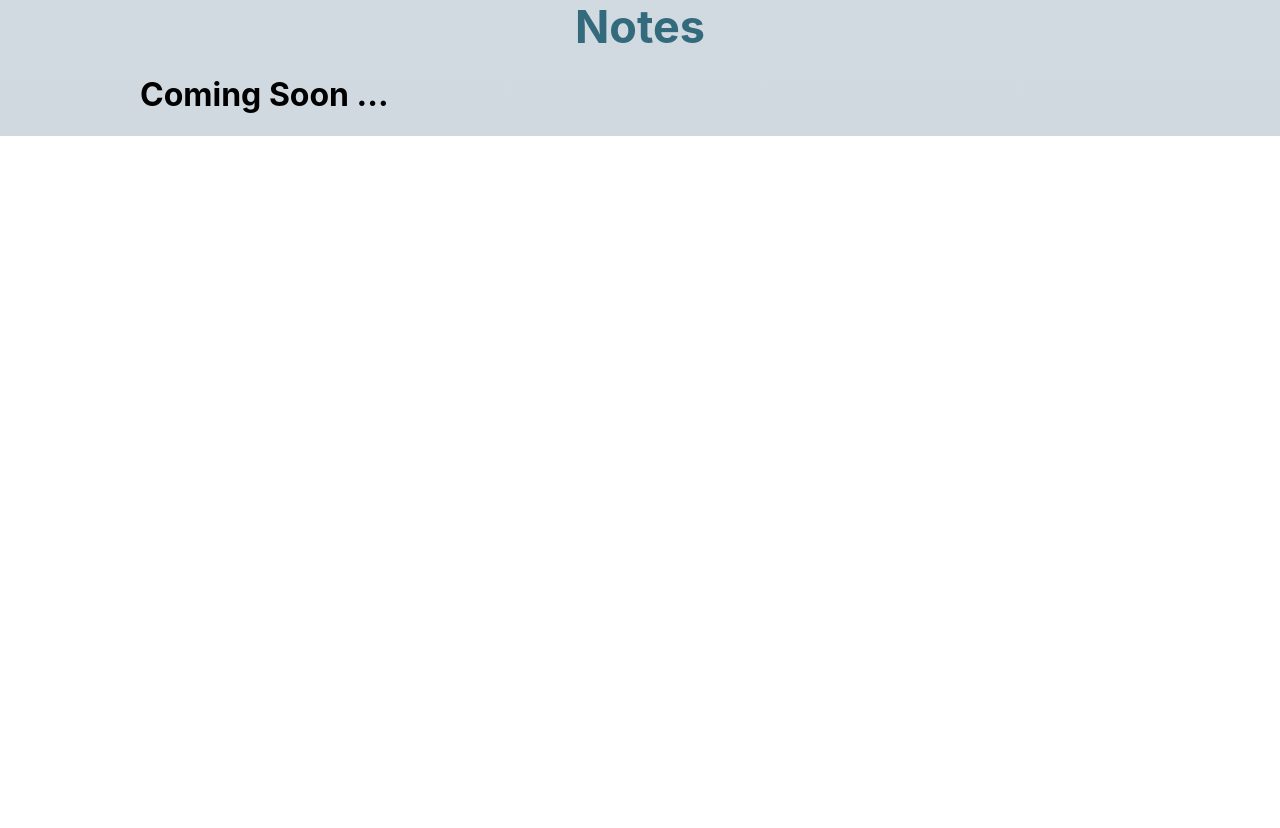
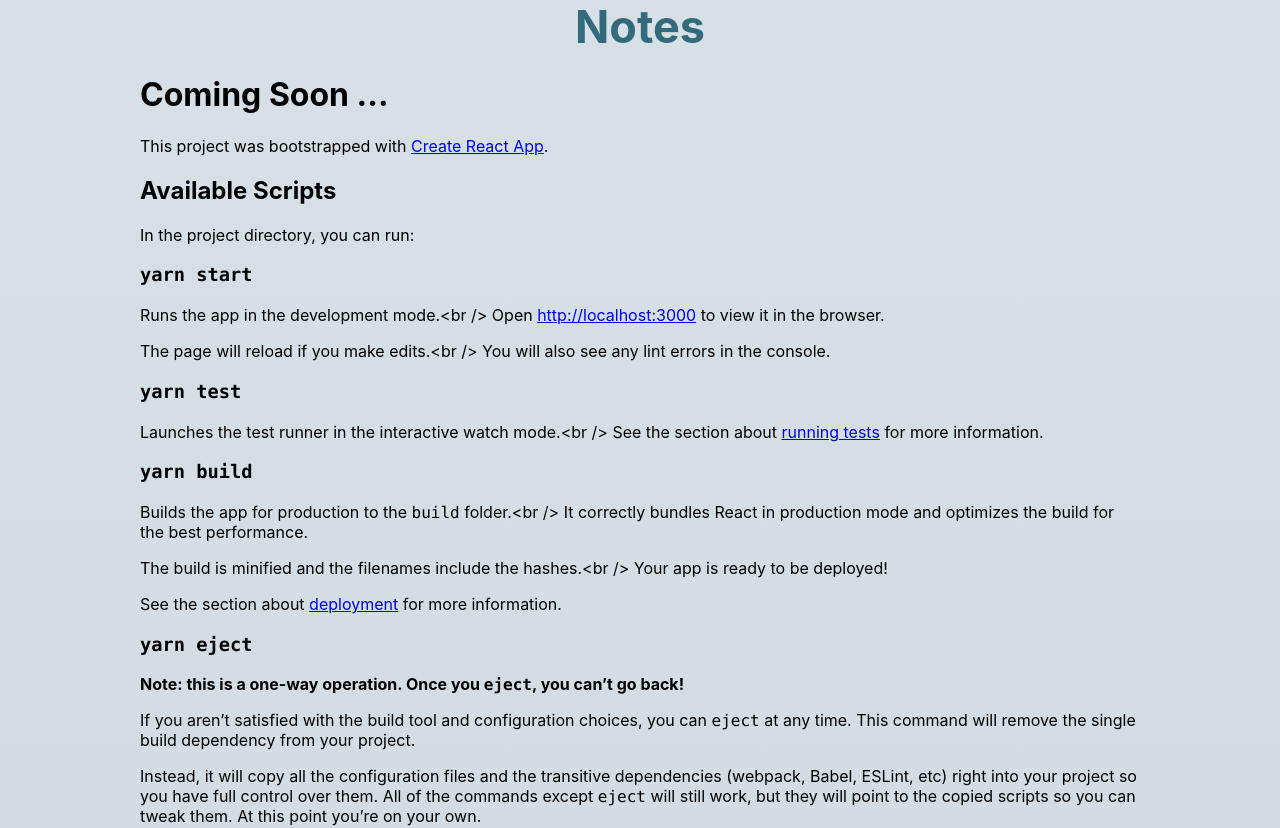
Before and after one commit to ruspatel/ruspatel.github.io, a React (Create React App) app: page / in a window 1280 px wide. Shown: the part 2500-3328 px from the top of the page. Before the commit the page ends 2636 px from the top, so only its background shows below. Built offline with nearby package versions, Linux system fonts and the light colour scheme.

Commit message:
md file appearing on web page

```diff
--- a/package.json
+++ b/package.json
@@ -12,6 +12,7 @@
     "gh-pages": "^3.1.0",
     "react": "^16.13.1",
     "react-dom": "^16.13.1",
+    "react-markdown": "^4.3.1",
     "react-router": "^5.2.0",
     "react-router-dom": "^5.2.0",
     "react-scripts": "3.4.0",
--- a/src/Components/Notes.js
+++ b/src/Components/Notes.js
@@ -1,11 +1,20 @@
-import React from 'react';
+import React, {useEffect, useState} from 'react';
 import {Element} from 'react-scroll';
 import {Header} from './CommonComponents';
 import styled from 'styled-components';
+import ReactMarkdown from 'react-markdown';
+import readMe from './README.md';
 
 
 
 const Notes = () => {
+    const [file, setFile] = useState({file: null});
+    useEffect(() => {
+        fetch(readMe).then((response) => response.text()).then((text) => {
+            setFile({file: text})
+        })
+    })
+
     return(
         <div>
         <NotesBox>
@@ -13,6 +22,7 @@ const Notes = () => {
                     <Header style={{"margin-top": "75px"}}>Notes</Header>
             </Element>
                 <h1>Coming Soon ...</h1>
+                <ReactMarkdown source={file.file} />
         </NotesBox>
 
         </div>
```
Also changed, not shown: src/Components/README.md (added).
